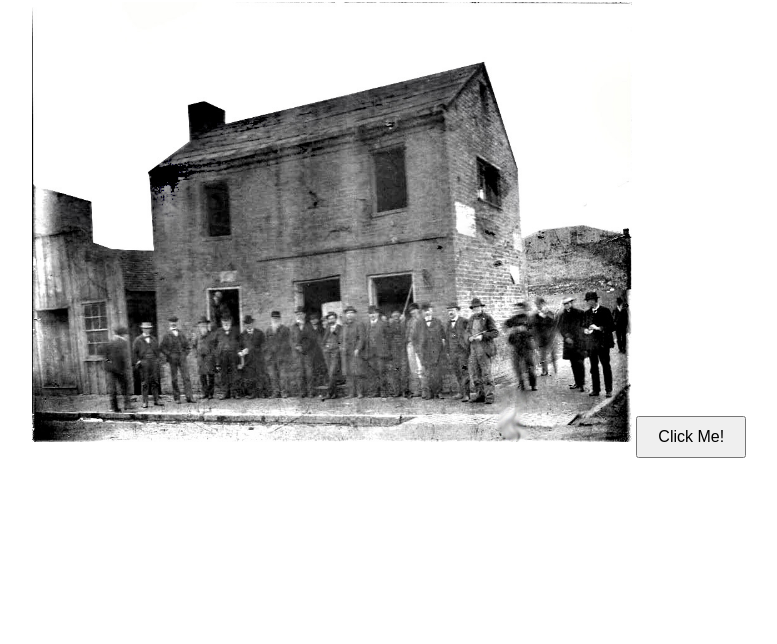
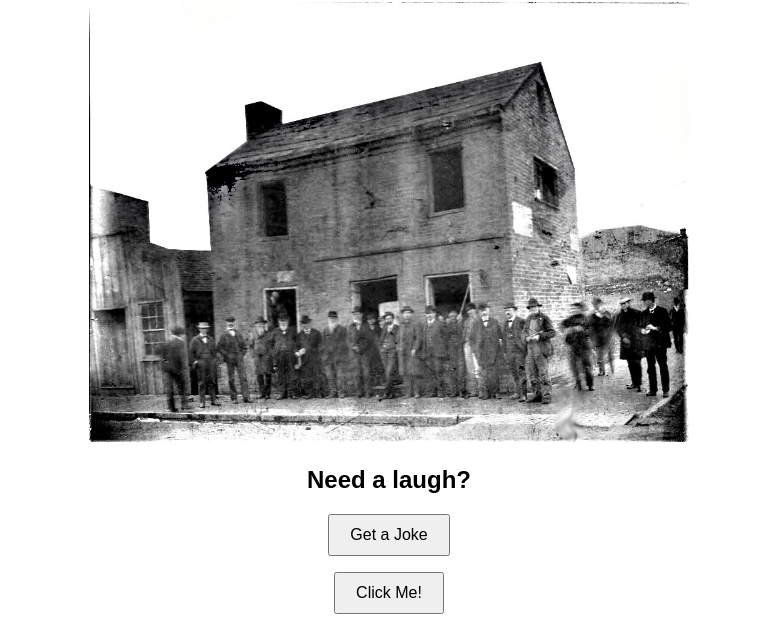
Before and after one commit to WhiteheadJF/my-website, a plain HTML site: page index.html in a window 1280 px wide. Shown: the part 156-800 px from the top of the page, without its empty margins (251-1028 px from the left). Drawn offline with Linux system fonts and the light colour scheme.

Commit message:
Update index.html

```diff
--- a/index.html
+++ b/index.html
@@ -7,6 +7,10 @@
 <body>
   <h1>Welcome to My Website</h1>
   <img src="house.jpg" alt="Historic house in Covington" width="600">
+  <h2>Need a laugh?</h2>
+<button onclick="getJoke()">Get a Joke</button>
+<p id="joke"></p>
+
   <button id="helloBtn">Click Me!</button>
 
   <script src="script.js"></script>
```
